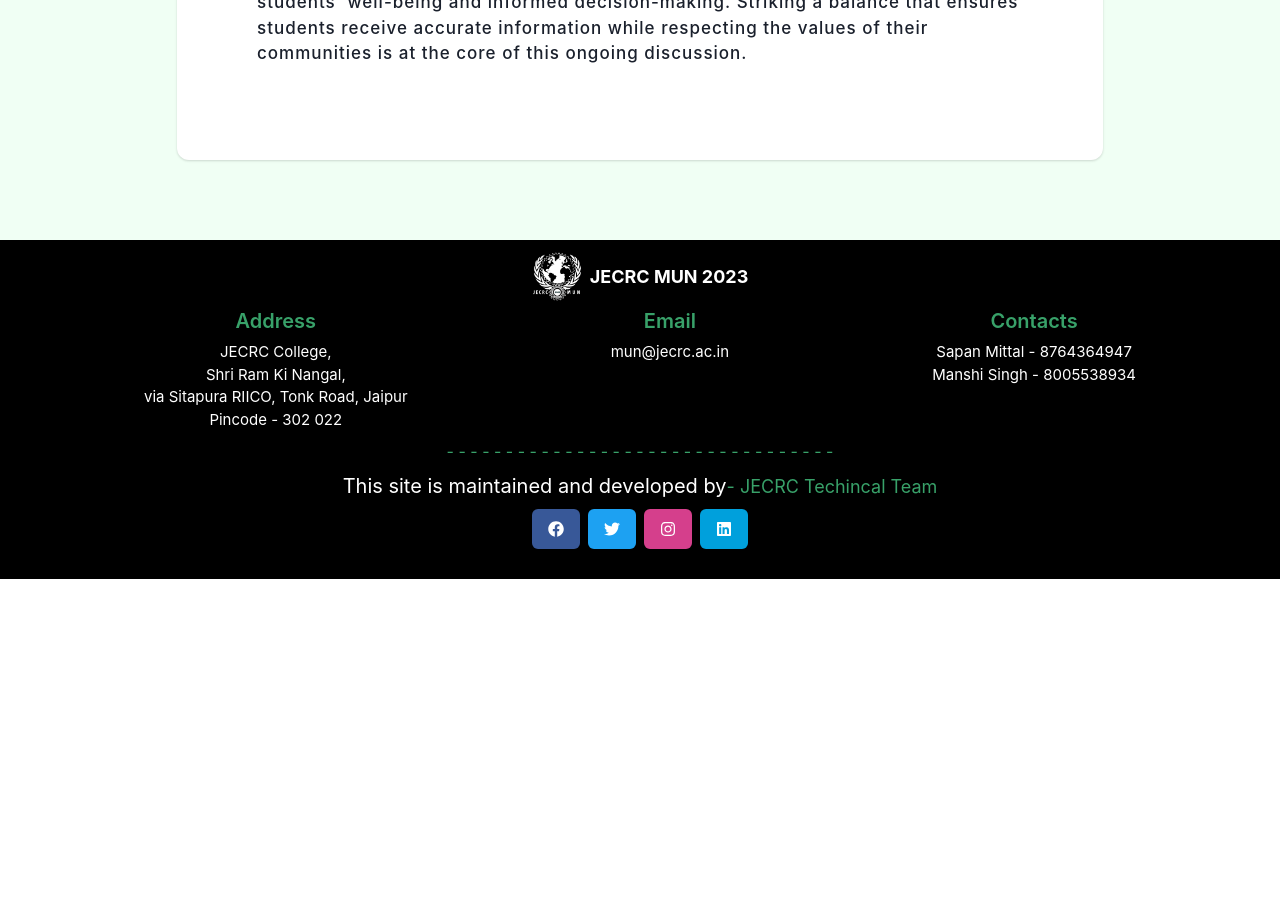
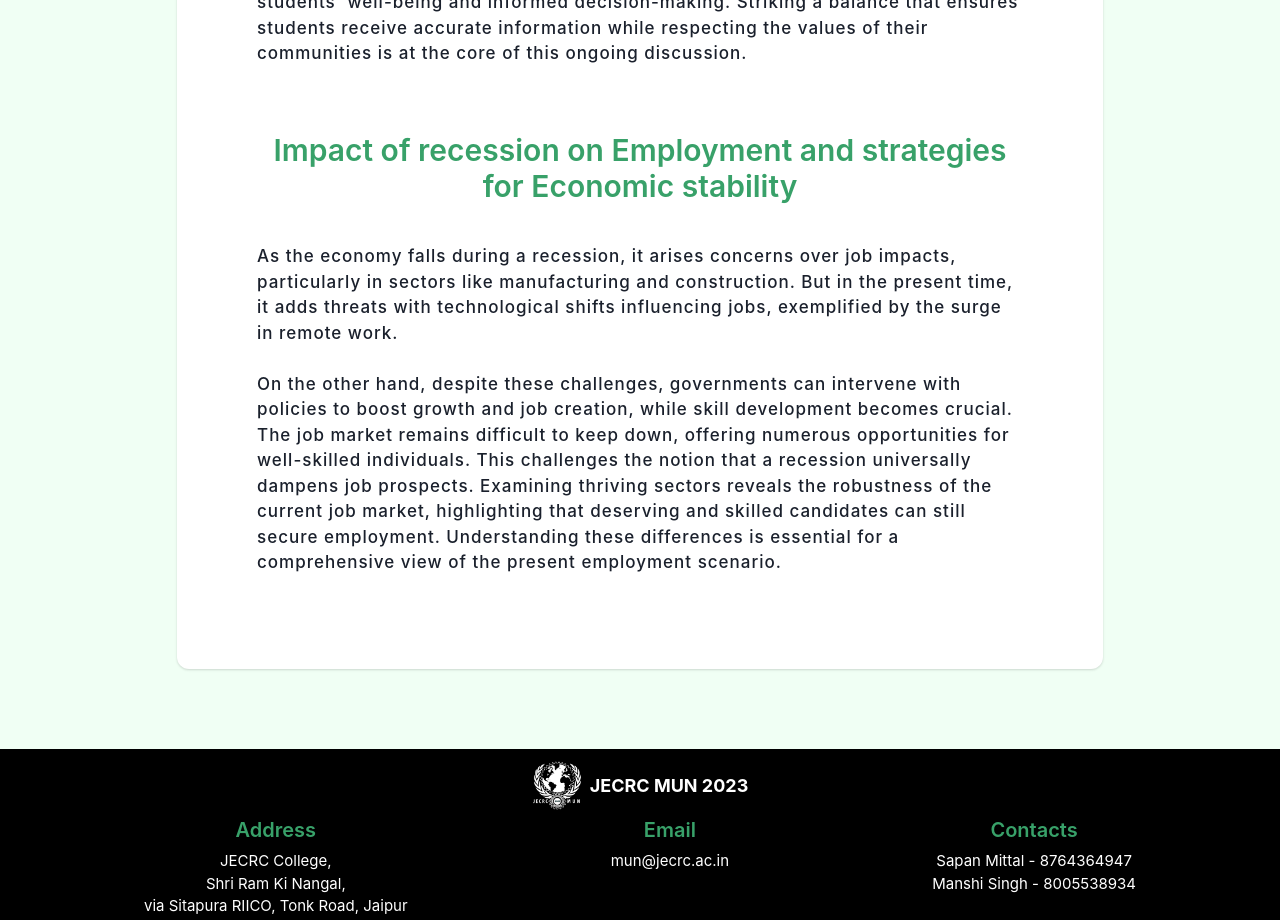
Before and after one commit to yash-rajarora/MUN2024, a React (Create React App) app: page /BackgroundGuideZhs in a window 1280 px wide. Shown: the part 1740-2660 px from the top of the page. Before the commit the page ends 2319 px from the top, so only its background shows below. Built offline with nearby package versions, Linux system fonts and the light colour scheme.

Commit message:
Update backgroundzhs.jsx

```diff
--- a/src/Components/BackgroundGuide/backgroundzhs.jsx
+++ b/src/Components/BackgroundGuide/backgroundzhs.jsx
@@ -121,7 +121,7 @@ import {
                     discussion.<br/><br/>
 
                     </Text>
-                    {/* <Heading
+                    <Heading
                       className="about_heading"
                       color={'green.500'}
                       fontSize={['20px', '30px']}
@@ -130,7 +130,7 @@ import {
                       textAlign="center"
                       fontWeight={'semibold'}
                     >
-                     Tackling socio-political and insurgency issues in Manipur
+                     Impact of recession on Employment and strategies for Economic stability
                     </Heading>
                     <Text
                       className="about_text"
@@ -138,16 +138,17 @@ import {
                       fontWeight={['normal','medium']}
                       fontSize={['15px',"17px"]}
                     >
-                    In addressing socio-political and insurgency issues in Manipur, tensions surface as the Kukis express concern about
-                    the Meiteis' plea for official tribal status. From the Kukis' perspective, granting tribal status to the Meiteis might
-                    amplify their influence on government and society, impacting land ownership and settlement dynamics in predominantly
-                    Kuki areas. The Meiteis, mainly Hindus residing in the Imphal valley, seek tribal recognition, while the predominantly
-                    Christian Nagas and Kukis inhabit the hills. The historical backdrop of ethnic conflicts traces back to British
-                    colonial policies of "divide and rule," which laid the foundation for present discord.<br/><br/>
-                    Finding a balanced solution in the Manipur debate involves understanding the valid concerns of both the Kuki and
-                    Meitei communities
+                    As the economy falls during a recession, it arises concerns over job impacts, particularly in sectors like
+                    manufacturing and construction. But in the present time, it adds threats with technological shifts influencing jobs,
+                    exemplified by the surge in remote work.<br/><br/>
+                    On the other hand, despite these challenges, governments can intervene with policies to boost growth and job creation,
+                    while skill development becomes crucial. The job market remains difficult to keep down, offering numerous opportunities
+                    for well-skilled individuals. This challenges the notion that a recession universally dampens job prospects. Examining
+                    thriving sectors reveals the robustness of the current job market, highlighting that deserving and skilled candidates
+                    can still secure employment. Understanding these differences is essential for a comprehensive view of the present
+                    employment scenario.<br/><br/>
 
-                    </Text> */}
+                    </Text>
                     <Stack align="center" pt="10">
                   <Link onClick={onClose} to="/register">
                   {/* <Button
```
